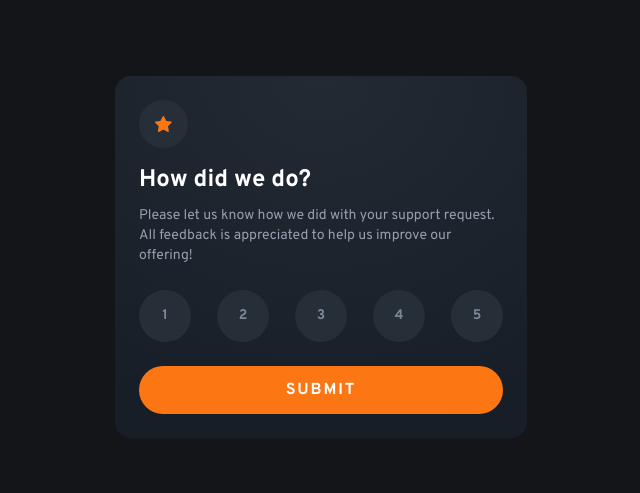
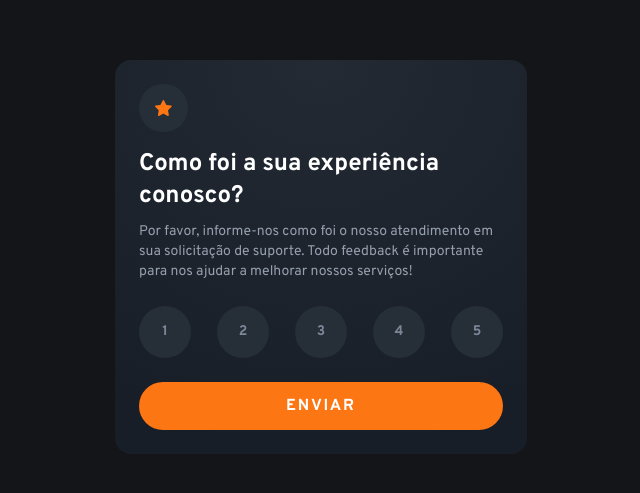
Before and after one commit to matheusschramli/feedback-3ano, a React (Vite) app: page / in a window 1280 px wide. Shown: the part 143-636 px from the top of the page, without its empty margins (319-959 px from the left). Built offline with nearby package versions, Linux system fonts and the light colour scheme.

Commit message:
versao em pt-br

```diff
--- a/src/App.jsx
+++ b/src/App.jsx
@@ -20,7 +20,7 @@ export function App(){
       return
     }
 
-    alert("Please, select a rate button!")
+    alert("Por favor, selecione um botão de avaliação!")
   }
 
   return (
@@ -30,9 +30,9 @@ export function App(){
         <img src={iconStar} alt="icon star" />
       </div>
 
-      <h1 className="text-2xl font-bold mb-2.5">How did we do?</h1>
+      <h1 className="text-2xl font-bold mb-2.5">Como foi a sua experiência conosco?</h1>
 
-      <p className="text-sm text-light-grey mb-6">Please let us know how we did with your support request. All feedback is appreciated to help us improve our offering!</p>
+      <p className="text-sm text-light-grey mb-6">Por favor, informe-nos como foi o nosso atendimento em sua solicitação de suporte. Todo feedback é importante para nos ajudar a melhorar nossos serviços!</p>
 
       <div className="flex justify-between mb-6">
         <input type="button" value={1} className="bg-dark-blue w-10.5 h-10.5 rounded-full text-medium-grey text-sm font-bold focus:bg-medium-grey focus:text-white hover:bg-orange hover:text-white sm:w-13 sm:h-13 cursor-pointer" onClick={() => handleTrocarNota(1)} />
@@ -42,18 +42,18 @@ export function App(){
         <input type="button" value={5} className="bg-dark-blue w-10.5 h-10.5 rounded-full text-medium-grey text-sm font-bold focus:bg-medium-grey focus:text-white hover:bg-orange hover:text-white sm:w-13 sm:h-13 cursor-pointer" onClick={() => handleTrocarNota(5)}/>
       </div>
 
-      <button onClick={handleSubmit} className="bg-orange w-full py-3 rounded-3xl uppercase tracking-1 font-bold hover:bg-white hover:text-orange cursor-pointer">Submit</button>
+      <button onClick={handleSubmit} className="bg-orange w-full py-3 rounded-3xl uppercase tracking-1 font-bold hover:bg-white hover:text-orange cursor-pointer">Enviar</button>
 
     </div>
   ) : (
       <div className="max-w-103 bg-gradient-dark p-6 rounded-2xl text-white font-overpass text-center">
         <img className="mx-auto mb-6" src={illustrationThankYou} alt="illustration Thank You" />
 
-        <p className="mb-6 text-orange bg-dark-blue w-fit mx-auto px-3 py-1.25 rounded-3xl text-sm">You selected {nota} out of 5</p>
+        <p className="mb-6 text-orange bg-dark-blue w-fit mx-auto px-3 py-1.25 rounded-3xl text-sm">Você selecionou {nota} de 5</p>
 
-        <h1 className="text-2xl font-bold mb-2.5">Thank You!</h1>
+        <h1 className="text-2xl font-bold mb-2.5">Obrigado!</h1>
 
-        <p className="text-sm text-light-grey mb-6">We appreciate you taking the time to give a rating. If you ever need more support, don’t hesitate to get in touch!</p>
+        <p className="text-sm text-light-grey mb-6">Agradecemos por dedicar um momento para nos avaliar. Se precisar de mais suporte, não hesite em entrar em contato!</p>
       </div>
     )
   )
```
